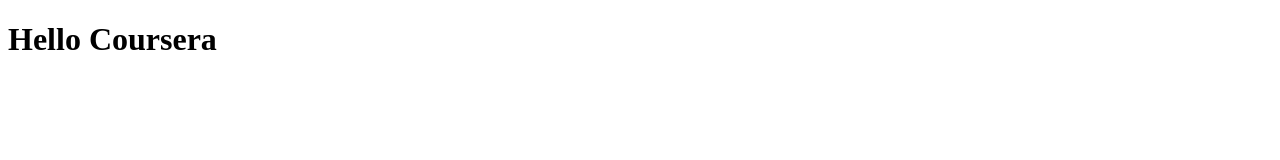
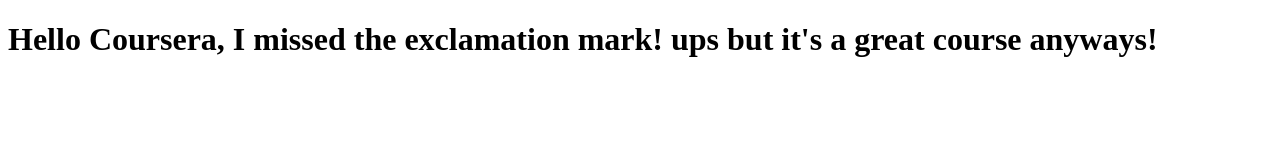
Before and after one commit to BartoszPoland/coursera, a plain HTML site: page site/index.html in a window 1280 px wide. Drawn offline with Linux system fonts and the light colour scheme.

Commit message:
small addition to my page content

```diff
--- a/site/index.html
+++ b/site/index.html
@@ -4,6 +4,6 @@
 	<title>HEllo Cousera</title>
 </head>
 <body>
-	<h1>Hello Coursera</h1>
+	<h1>Hello Coursera, I missed the exclamation mark! ups but it's a great course anyways!</h1>
 </body>
 </html>
```
